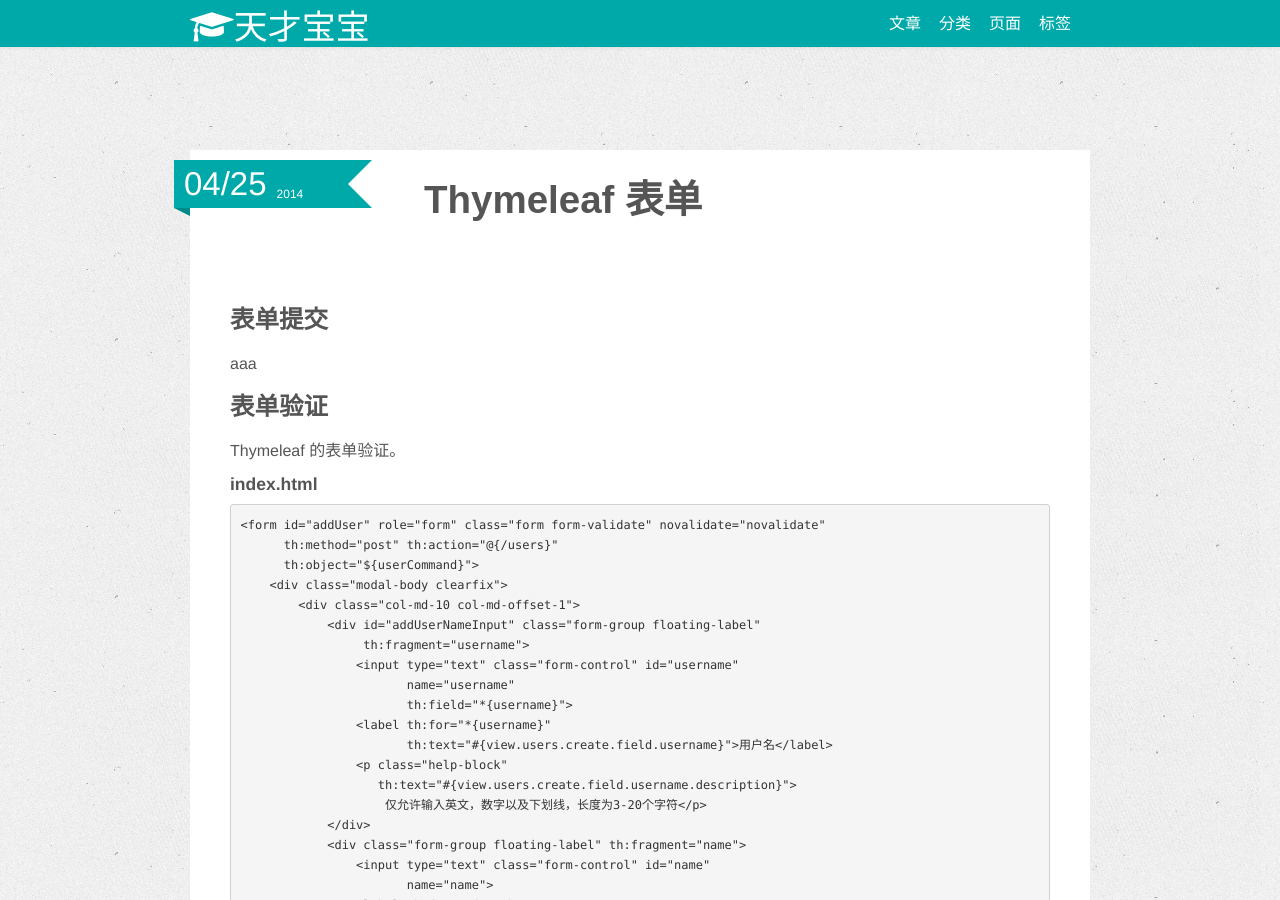
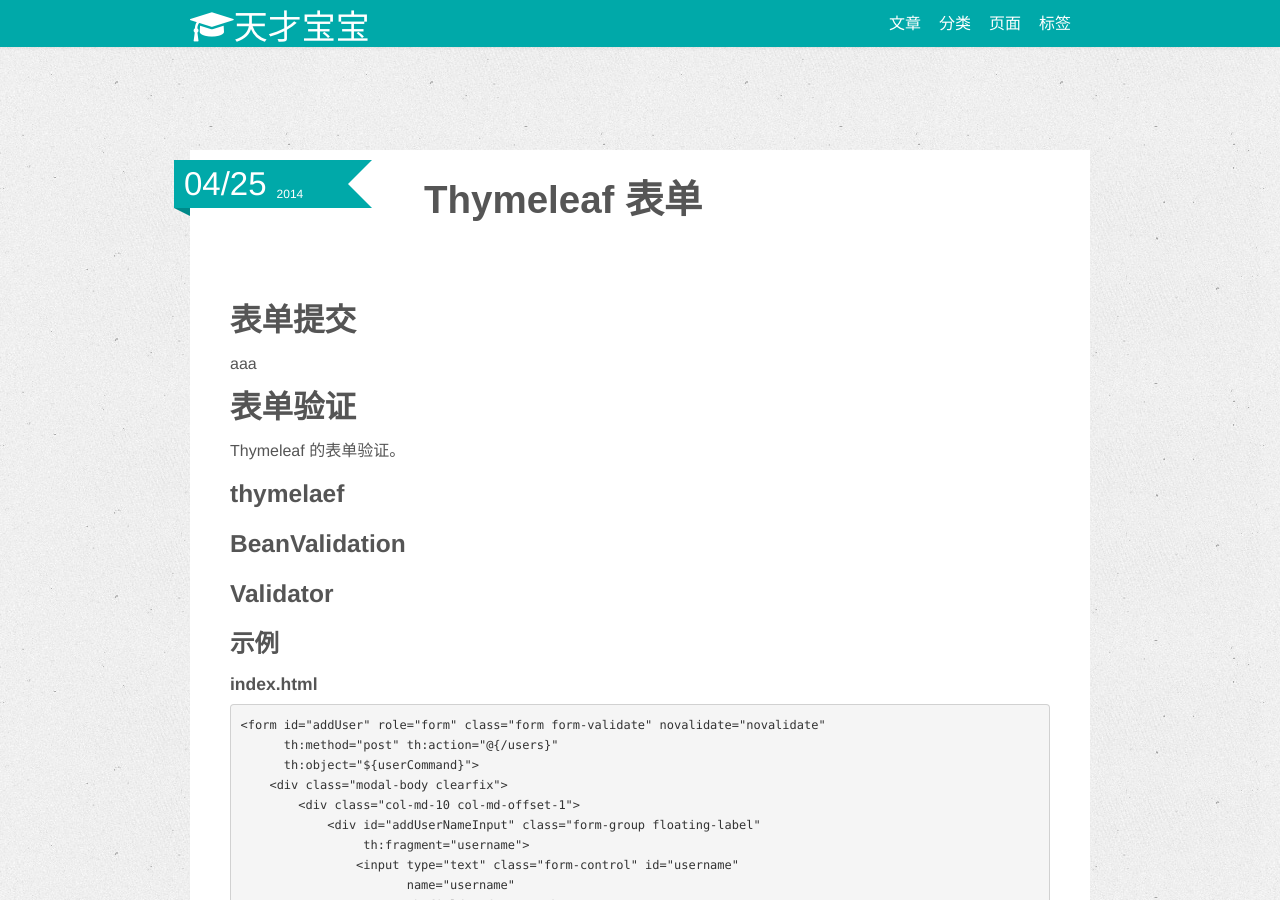
Before and after one commit to wanlp10/wuchao.github.io, a Jekyll site: the page built from _posts/thymeleaf/2014-04-25-Thymeleaf表单.md, in a window 1280 px wide and 900 px high. Built offline with Jekyll 4.4.1, drawn with Linux system fonts in a browser that asks for light colours; nearby versions of some CDN libraries; Markdown is read by kramdown in place of the engine named in the settings; comment, search, counter and statistics services are not loaded.

Commit message:
initial commit

````diff
--- a/_posts/thymeleaf/2014-04-25-Thymeleaf表单.md
+++ b/_posts/thymeleaf/2014-04-25-Thymeleaf表单.md
@@ -11,11 +11,20 @@ tags : [Thymeleaf]
 
 <!--break-->
 
-### 表单提交
+## 表单提交
 aaa
 
-### 表单验证
+## 表单验证
 Thymeleaf 的表单验证。
+
+### thymelaef
+
+### BeanValidation
+
+### Validator
+
+
+### 示例
 
 #### index.html
 ```
@@ -208,7 +217,7 @@ public class UserCreateController {
 #### 验证
 ![images_2017-4-25_15-13-40](../../../images/images_2017-4-25_15-13-40.png)
 
-#### FAQ
+### FAQ
 ```
 java.lang.IllegalStateException: Neither BindingResult nor plain target object for bean name 'userCommand' available as request attribute
 ```
````
